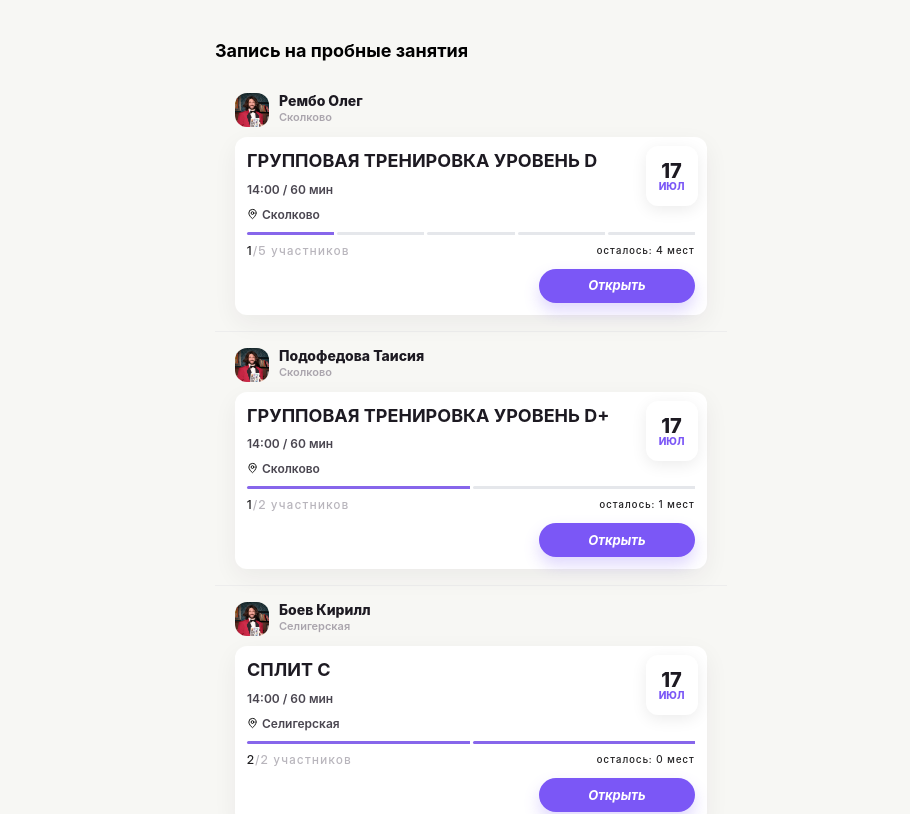
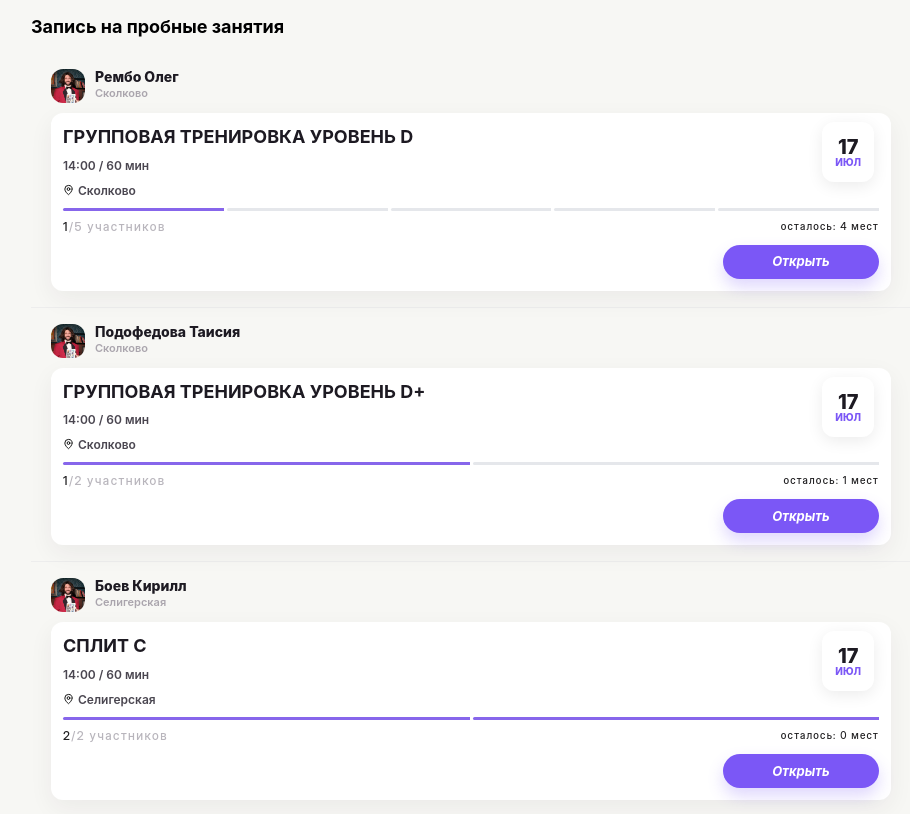
Before and after one commit to pavelbekarev/tournaments-app, a React (Vite) app: page / in a window 1280 px wide. Shown: the top 814 px of the page, without its empty margins (169-1079 px from the left). Built offline with nearby package versions, Linux system fonts and the light colour scheme.

Commit message:
refactor: add container div

```diff
--- a/src/app/styles/App.scss
+++ b/src/app/styles/App.scss
@@ -9,3 +9,12 @@
 body {
   background: #f7f7f4;
 }
+
+.container {
+  max-width: 880px;
+  margin: 0 auto;
+
+  @media (max-width: 930px) {
+    padding: 0 10px;
+  }
+}
--- a/src/widgets/TrainingList/ui/TrainingList.tsx
+++ b/src/widgets/TrainingList/ui/TrainingList.tsx
@@ -4,13 +4,14 @@ import '../style.scss'
 
 export function TrainingList() {
     return (
-        <div className="trainingList">
+        <div className="trainingList container">
             <h1 className='trainingList__title'>Запись на пробные занятия</h1>
             {
                 trainings.map((item) => (
                     <TrainingBox key={item.id} training={item} />
                 ))
             }
+
         </div>
     )
 }
```
